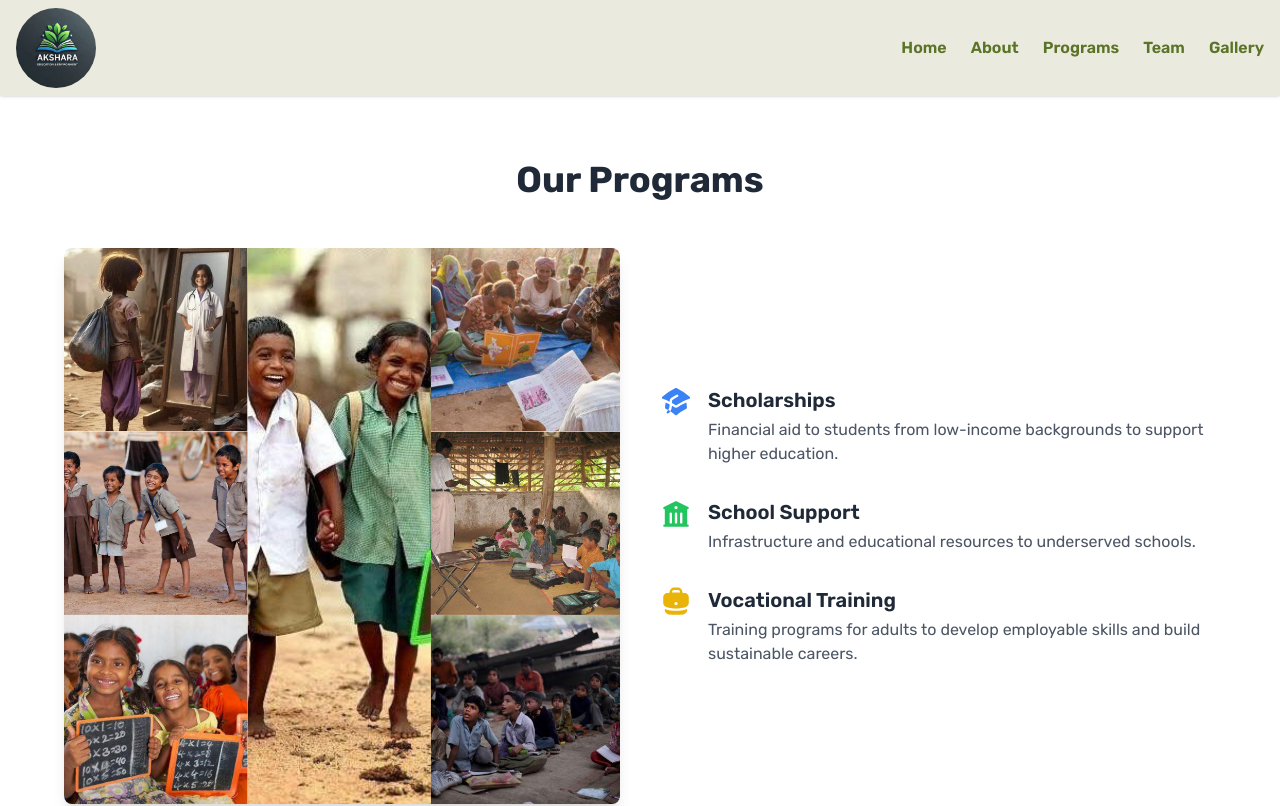
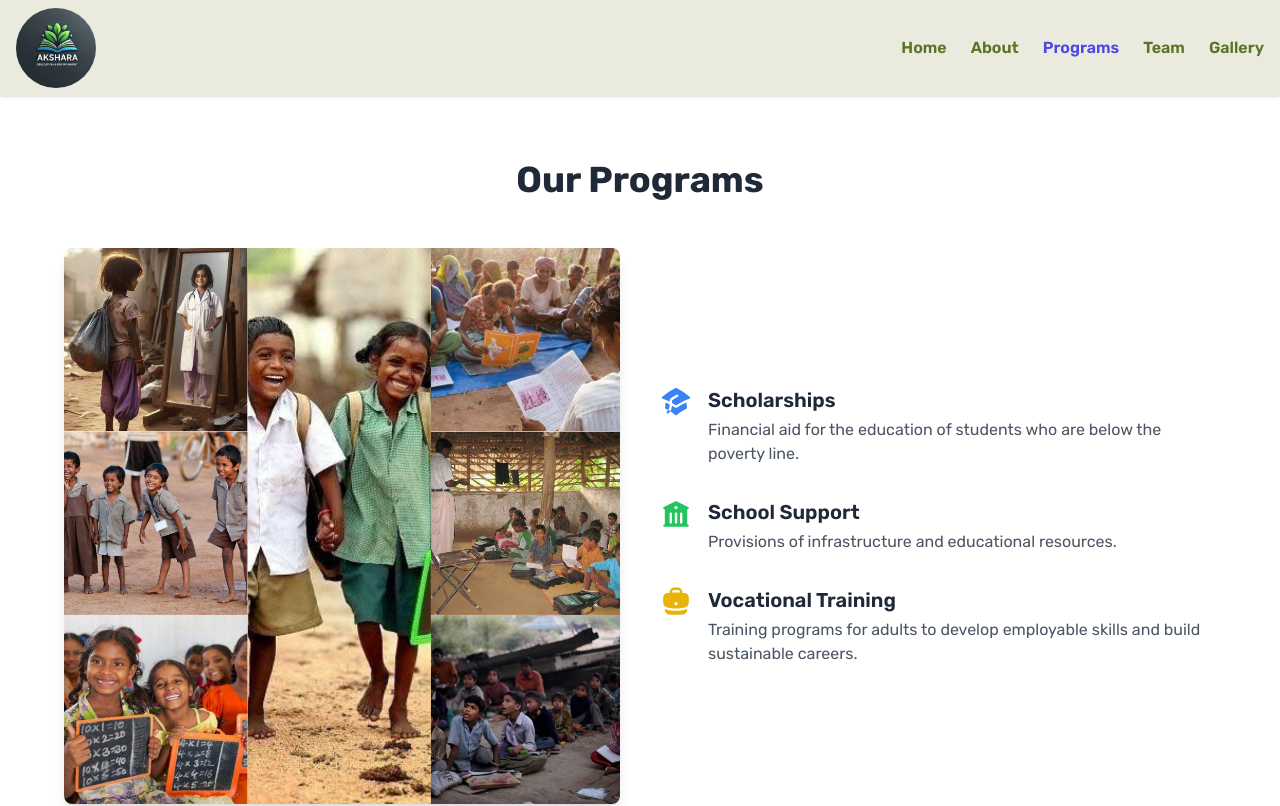
Before and after one commit to Vinay-Dakshanthaka/aksharaTrust, a React (Vite) app in the folder trust_app_client/: page /programs in a window 1280 px wide. Shown: the top 806 px of the page. Built offline with nearby package versions, Linux system fonts and the light colour scheme; a web font is replaced by a local one.

Commit message:
programs

```diff
--- a/trust_app_client/src/components/Navbar.jsx
+++ b/trust_app_client/src/components/Navbar.jsx
@@ -1,10 +1,11 @@
 import { Bars2Icon, XMarkIcon } from '@heroicons/react/20/solid';
 import { useState } from 'react';
-import { Link } from 'react-router-dom';
-import logo from '../assets/Logo.jpeg.jpg'
+import { Link, useLocation } from 'react-router-dom';
+import logo from '../assets/Logo.jpeg.jpg';
 
 export default function Navbar() {
     const [open, setOpen] = useState(false);
+    const location = useLocation();
 
     const menuItems = [
         { name: 'Home', path: '/' },
@@ -14,14 +15,16 @@ export default function Navbar() {
         { name: 'Gallery', path: '/gallery' },
     ];
 
+    const linkBaseStyle = "font-semibold transition-colors";
+    const activeStyle = "text-indigo-600";
+    const hoverStyle = "hover:text-indigo-900";
+
     return (
         <nav className="shadow sticky top-0 z-50 bg-platinum">
             <div className="container mx-auto px-4 py-2 flex justify-between items-center">
-                <Link to="/" className="     font-bold text-platinum">
-
+                <Link to="/" className="font-bold text-platinum">
                     <img
                         src={logo}
-                        // src="https://static.vecteezy.com/system/resources/previews/021/548/095/original/default-profile-picture-avatar-user-avatar-icon-person-icon-head-icon-profile-picture-icons-default-anonymous-user-male-and-female-businessman-photo-placeholder-social-network-avatar-portrait-free-vector.jpg"
                         alt="logo"
                         className="w-20 h-20 mx-auto rounded-full object-cover"
                     />
@@ -29,15 +32,18 @@ export default function Navbar() {
 
                 {/* Desktop Nav */}
                 <div className="hidden md:flex space-x-6">
-                    {menuItems.map((item, index) => (
+                    {menuItems.map((item, index) => {
+                        const isActive = location.pathname === item.path;
+                        return (
                             <Link
                                 key={index}
                                 to={item.path}
-                            className="text-platinum font-semibold hover:text-blue-600 transition-colors"
+                                className={`text-platinum ${linkBaseStyle} ${isActive ? activeStyle : ''} ${hoverStyle}`}
                             >
                                 {item.name}
                             </Link>
-                    ))}
+                        );
+                    })}
                 </div>
 
                 {/* Mobile Menu Button */}
@@ -48,17 +54,20 @@ export default function Navbar() {
 
             {/* Mobile Nav */}
             {open && (
-                <div className="md:hidden  px-6 pb-4 pt-2 space-y-2">
-                    {menuItems.map((item, index) => (
+                <div className="md:hidden px-6 pb-4 pt-2 space-y-2">
+                    {menuItems.map((item, index) => {
+                        const isActive = location.pathname === item.path;
+                        return (
                             <Link
                                 key={index}
                                 to={item.path}
                                 onClick={() => setOpen(false)}
-                            className="block text-platinum font-semibold hover:text-blue-600"
+                                className={`block text-platinum ${linkBaseStyle} ${isActive ? activeStyle : ''} ${hoverStyle}`}
                             >
                                 {item.name}
                             </Link>
-                    ))}
+                        );
+                    })}
                 </div>
             )}
         </nav>
--- a/trust_app_client/src/components/pages/ProgramsPages.jsx
+++ b/trust_app_client/src/components/pages/ProgramsPages.jsx
@@ -9,12 +9,12 @@ const programs = [
   {
     icon: <AcademicCapIcon className="w-8 h-8 text-blue-500" />,
     title: "Scholarships",
-    desc: "Financial aid to students from low-income backgrounds to support higher education.",
+    desc: "Financial aid for the education of students who are below the poverty line.",
   },
   {
     icon: <BuildingLibraryIcon className="w-8 h-8 text-green-500" />,
     title: "School Support",
-    desc: "Infrastructure and educational resources to underserved schools.",
+    desc: "Provisions of infrastructure and educational resources.",
   },
   {
     icon: <BriefcaseIcon className="w-8 h-8 text-yellow-500" />,
```
Also changed, not shown: 5 other files (tests, documents, lock files or other folders). Lines whose indentation alone changed are shown as unchanged.
